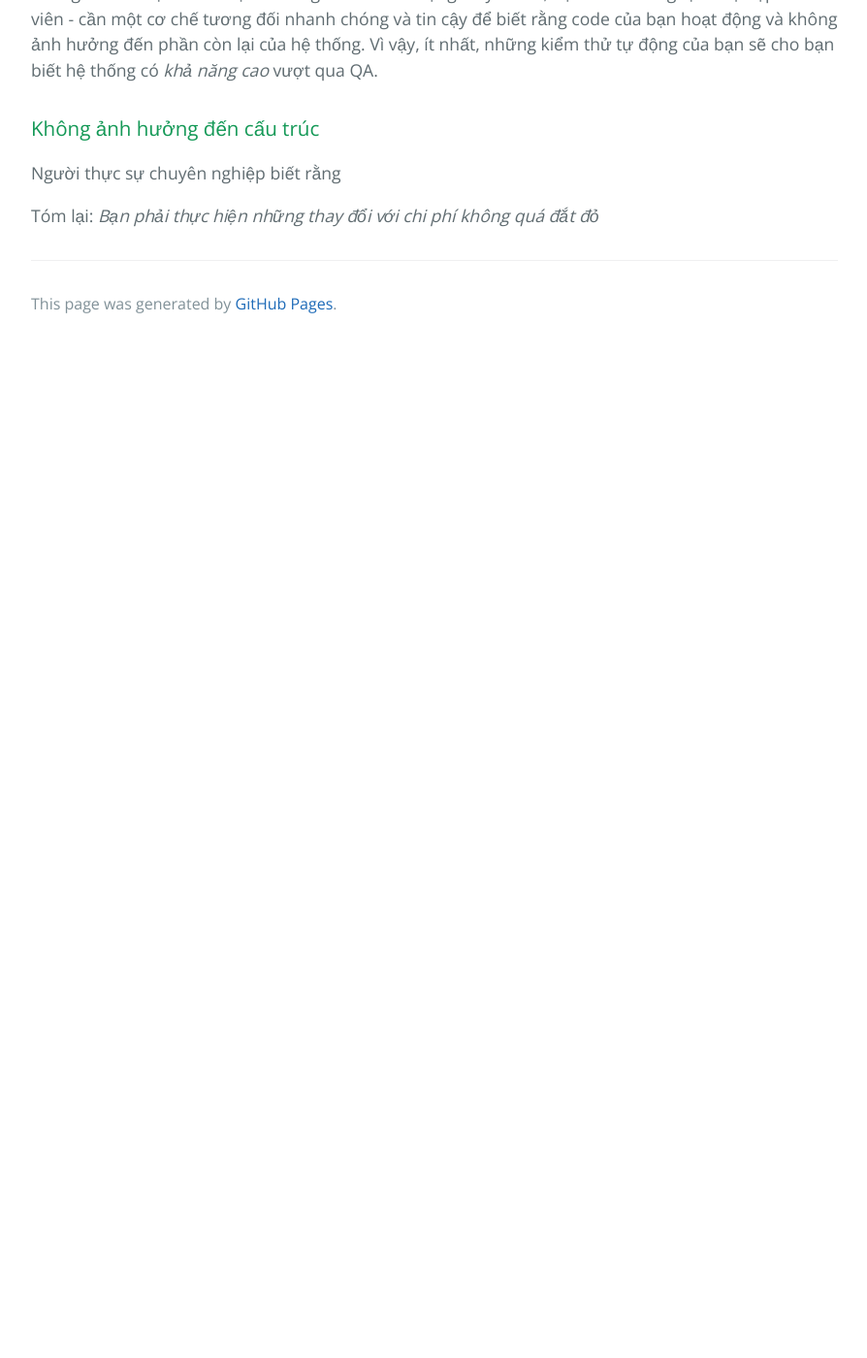
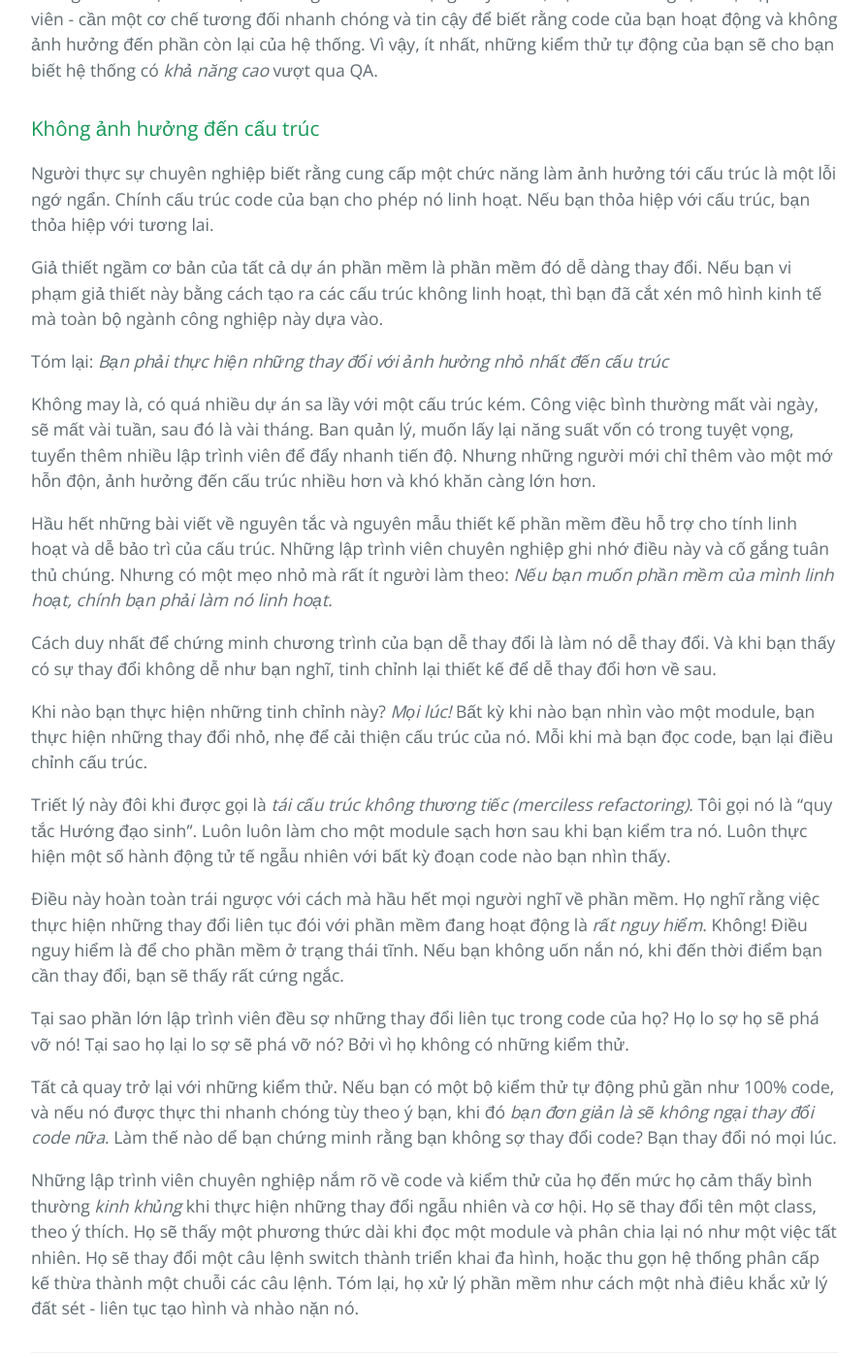
Before and after one commit to HaiBV/haibv.github.io, a Jekyll site: the page built from clean-coder/chapter-1-professionalism.md, in a window 1280 px wide and 1400 px high, scrolled down 5454 px. Shown: the whole window at 97% size, without its empty margins (192-1086 px from the left). Built offline with Jekyll 4.4.1, drawn with Linux system fonts in a browser that asks for light colours; our own code applies the rules of GitHub Pages for plain Markdown files; before the commit the page ends 5811 px from its top, so only the background shows below that.

Commit message:
Update The Clean Coder - Chapter 1 Professionalism

```diff
--- a/clean-coder/chapter-1-professionalism.md
+++ b/clean-coder/chapter-1-professionalism.md
@@ -110,6 +110,26 @@ Chắc chắn là một số hệ thống có những nhiệm vụ quan trọng
 
 ### Không ảnh hưởng đến cấu trúc
 
-Người thực sự chuyên nghiệp biết rằng
+Người thực sự chuyên nghiệp biết rằng cung cấp một chức năng làm ảnh hưởng tới cấu trúc là một lỗi ngớ ngẩn. Chính cấu trúc code của bạn cho phép nó linh hoạt. Nếu bạn thỏa hiệp với cấu trúc, bạn thỏa hiệp với tương lai.
 
-Tóm lại: _Bạn phải thực hiện những thay đổi với chi phí không quá đắt đỏ_
+Giả thiết ngầm cơ bản của tất cả dự án phần mềm là phần mềm đó dễ dàng thay đổi. Nếu bạn vi phạm giả thiết này bằng cách tạo ra các cấu trúc không linh hoạt, thì bạn đã cắt xén mô hình kinh tế mà toàn bộ ngành công nghiệp này dựa vào.
+
+Tóm lại: _Bạn phải thực hiện những thay đổi với ảnh hưởng nhỏ nhất đến cấu trúc_
+
+Không may là, có quá nhiều dự án sa lầy với một cấu trúc kém. Công việc bình thường mất vài ngày, sẽ mất vài tuần, sau đó là vài tháng. Ban quản lý, muốn lấy lại năng suất vốn có trong tuyệt vọng, tuyển thêm nhiều lập trình viên để đẩy nhanh tiến độ. Nhưng những người mới chỉ thêm vào một mớ hỗn độn, ảnh hưởng đến cấu trúc nhiều hơn và khó khăn càng lớn hơn.
+
+Hầu hết những bài viết về nguyên tắc và nguyên mẫu thiết kế phần mềm đều hỗ trợ cho tính linh hoạt và dễ bảo trì của cấu trúc. Những lập trình viên chuyên nghiệp ghi nhớ điều này và cố gắng tuân thủ chúng. Nhưng có một mẹo nhỏ mà rất ít người làm theo: _Nếu bạn muốn phần mềm của mình linh hoạt, chính bạn phải làm nó linh hoạt._
+
+Cách duy nhất để chứng minh chương trình của bạn dễ thay đổi là làm nó dễ thay đổi. Và khi bạn thấy có sự thay đổi không dễ như bạn nghĩ, tinh chỉnh lại thiết kế để dễ thay đổi hơn về sau.
+
+Khi nào bạn thực hiện những tinh chỉnh này? _Mọi lúc!_ Bất kỳ khi nào bạn nhìn vào một module, bạn thực hiện những thay đổi nhỏ, nhẹ để cải thiện cấu trúc của nó. Mỗi khi mà bạn đọc code, bạn lại điều chỉnh cấu trúc.
+
+Triết lý này đôi khi được gọi là _tái cấu trúc không thương tiếc (merciless refactoring)_. Tôi gọi nó là "quy tắc Hướng đạo sinh". Luôn luôn làm cho một module sạch hơn sau khi bạn kiểm tra nó. Luôn thực hiện một số hành động tử tế ngẫu nhiên với bất kỳ đoạn code nào bạn nhìn thấy.
+
+Điều này hoàn toàn trái ngược với cách mà hầu hết mọi người nghĩ về phần mềm. Họ nghĩ rằng việc thực hiện những thay đổi liên tục đói với phần mềm đang hoạt động là _rất nguy hiểm_. Không! Điều nguy hiểm là để cho phần mềm ở trạng thái tĩnh. Nếu bạn không uốn nắn nó, khi đến thời điểm bạn cần thay đổi, bạn sẽ thấy rất cứng ngắc.
+
+Tại sao phần lớn lập trình viên đều sợ những thay đổi liên tục trong code của họ? Họ lo sợ họ sẽ phá vỡ nó! Tại sao họ lại lo sợ sẽ phá vỡ nó? Bởi vì họ không có những kiểm thử.
+
+Tất cả quay trở lại với những kiểm thử. Nếu bạn có một bộ kiểm thử tự động phủ gần như 100% code, và nếu nó được thực thi nhanh chóng tùy theo ý bạn, khi đó _bạn đơn giản là sẽ không ngại thay đổi code nữa_. Làm thế nào dể bạn chứng minh rằng bạn không sợ thay đổi code? Bạn thay đổi nó mọi lúc.
+
+Những lập trình viên chuyên nghiệp nắm rõ về code và kiểm thử của họ đến mức họ cảm thấy bình thường _kinh khủng_ khi thực hiện những thay đổi ngẫu nhiên và cơ hội. Họ sẽ thay đổi tên một class, theo ý thích. Họ sẽ thấy một phương thức dài khi đọc một module và phân chia lại nó như một việc tất nhiên. Họ sẽ thay đổi một câu lệnh switch thành triển khai đa hình, hoặc thu gọn hệ thống phân cấp kế thừa thành một chuỗi các câu lệnh. Tóm lại, họ xử lý phần mềm như cách một nhà điêu khắc xử lý đất sét - liên tục tạo hình và nhào nặn nó.
```
Also changed, not shown: phptherightway/index.md (renamed from phprightway/index.md).
